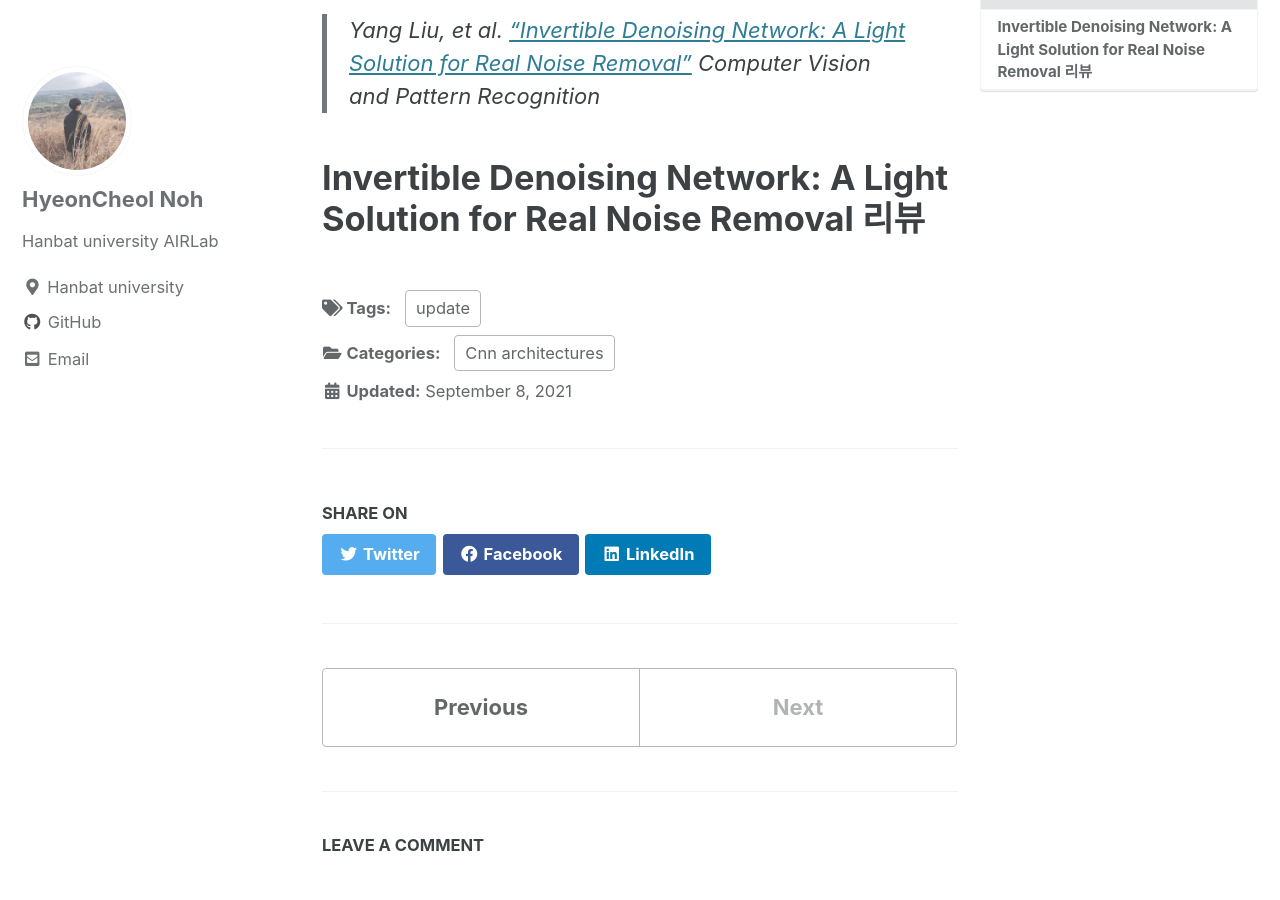
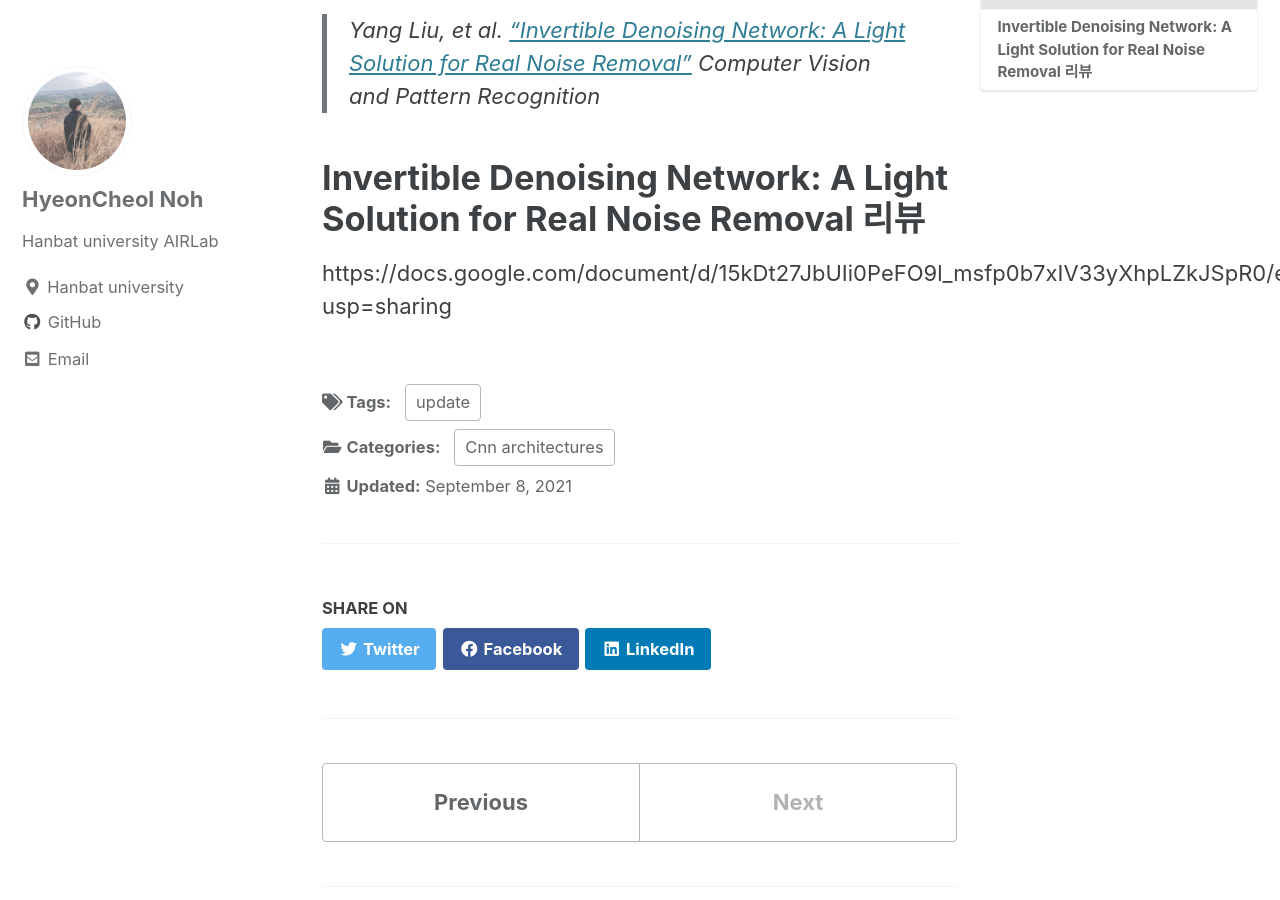
Before and after one commit to cjf8899/cjf8899.github.io, a Jekyll site: the page built from _posts/2021-09-08-InvDN.md, in a window 1280 px wide and 900 px high, scrolled down 357 px. Built offline with Jekyll 4.4.1, drawn with Linux system fonts in a browser that asks for light colours; cached includes are drawn as plain includes; comment, search, counter and statistics services are not loaded; a style sheet for code colours, icons or effects is not loaded; part of the change alters nothing that is shown.

Commit message:
Update 2021-09-08-InvDN.md

```diff
--- a/_posts/2021-09-08-InvDN.md
+++ b/_posts/2021-09-08-InvDN.md
@@ -13,3 +13,5 @@ toc_label: "Getting Started"
 > Yang Liu, et al. ["Invertible Denoising Network: A Light Solution for Real Noise Removal"](https://arxiv.org/abs/2104.10546) Computer Vision and Pattern Recognition
 
 # Invertible Denoising Network: A Light Solution for Real Noise Removal 리뷰
+
+https://docs.google.com/document/d/15kDt27JbUIi0PeFO9l_msfp0b7xIV33yXhpLZkJSpR0/edit?usp=sharing
```
